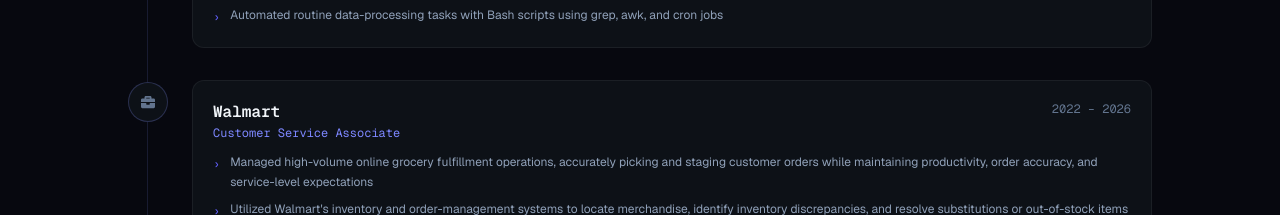
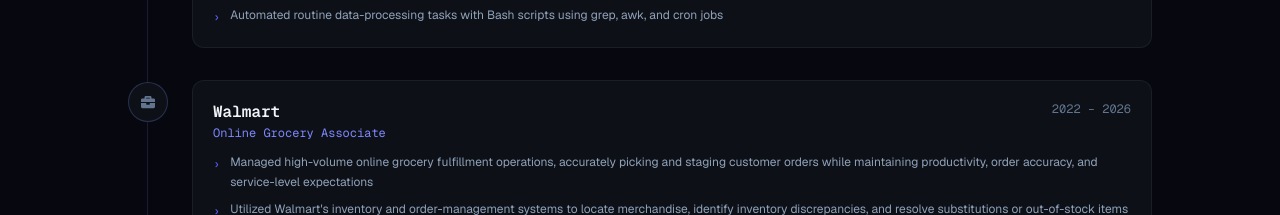
Before and after one commit to morganmicah200/Portfolio-Website, a Next.js app: page / in a window 1280 px wide. Shown: the part 2700-2915 px from the top of the page. Built offline with nearby package versions, Linux system fonts and the light colour scheme.

Commit message:
update title

```diff
--- a/app/components/Experience.tsx
+++ b/app/components/Experience.tsx
@@ -37,7 +37,7 @@
   {
     type: "work",
     org: "Walmart",
-    role: "Customer Service Associate",
+    role: "Online Grocery Associate",
     period: "2022 – 2026",
     bullets: [
       "Managed high-volume online grocery fulfillment operations, accurately picking and staging customer orders while maintaining productivity, order accuracy, and service-level expectations",
```
